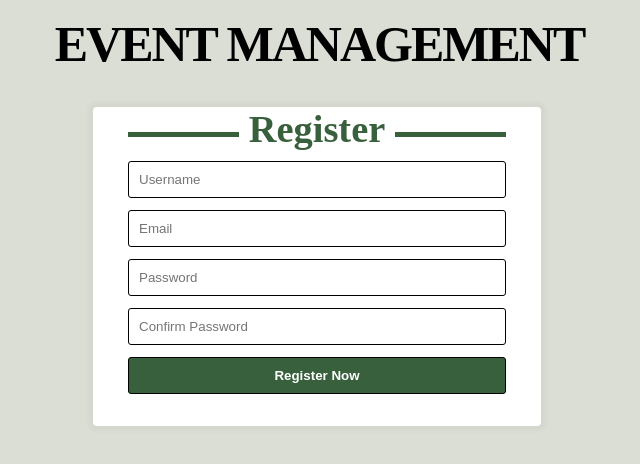
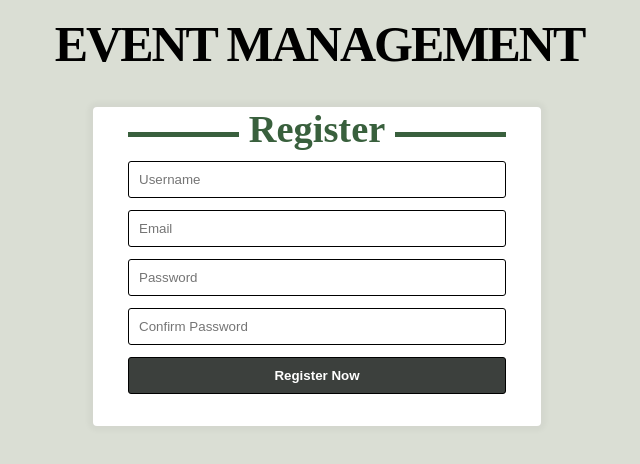
Before and after one commit to xAdvitya/EventManagement, a React (Create React App) app in the folder frontend/: page /auth in a window 1280 px wide. Shown: the top 464 px of the page, without its empty margins (323-963 px from the left). Built offline with nearby package versions, Linux system fonts and the light colour scheme.

Commit message:
plan event design

```diff
--- a/frontend/src/shared/components/login/pages/Login.css
+++ b/frontend/src/shared/components/login/pages/Login.css
@@ -49,10 +49,10 @@ h1 {
     border: 1px solid black;
 }
 .login [type="submit"] {
-    background-color: #39603D;
+    background-color: #3C403D;
     color: #ffffff;
     font-weight: 900;
 }
 .login [type="submit"]:hover {
-    background-color: #6c9670;
+    background-color: #616864;
 }
```
